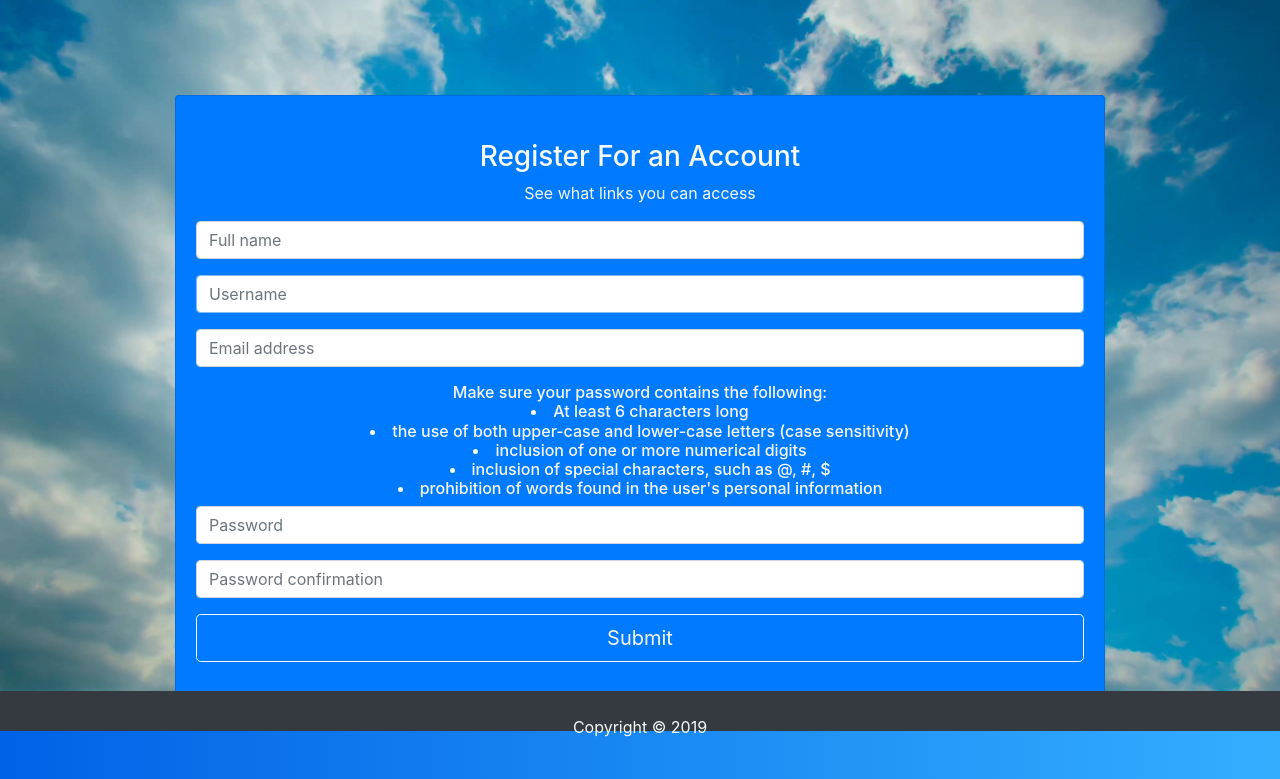
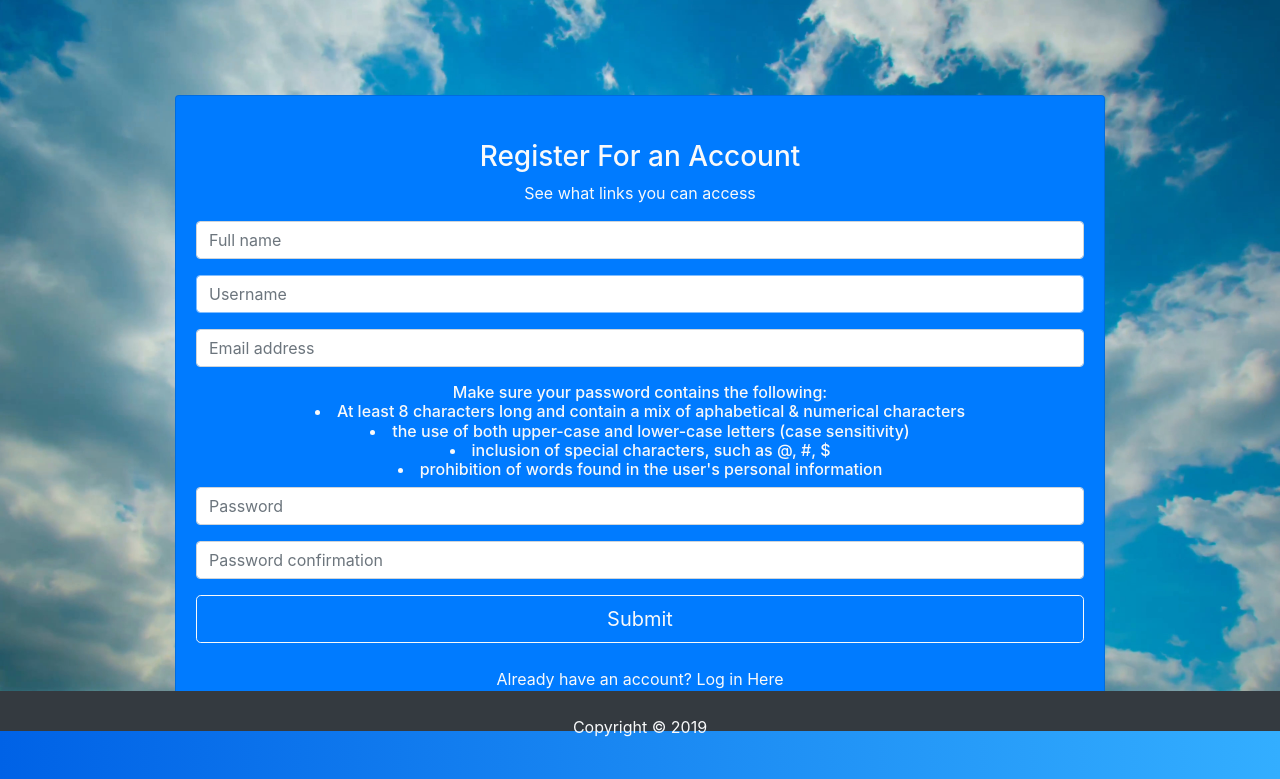
Before and after one commit to Cklewis/Admin-Portal, a Django app: page /users/register/ in a window 1280 px wide. Shown: the part 69-848 px from the top of the page. Run offline with Django 3.2, Linux system fonts and the light colour scheme; some libraries are stand-ins or nearby versions.

Commit message:
Update to Registration

```diff
--- a/server/adminportal/templates/pages/register.html
+++ b/server/adminportal/templates/pages/register.html
@@ -21,9 +21,8 @@
             </div>
             <h6>
               Make sure your password contains the following:
-              <li>At least 6 characters long</li>
+              <li>At least 8 characters long and contain a mix of aphabetical & numerical characters</li>
               <li>the use of both upper-case and lower-case letters (case sensitivity)</li>
-              <li>inclusion of one or more numerical digits</li>
               <li>inclusion of special characters, such as @, #, $</li>
               <li>prohibition of words found in the user's personal information</li>
             </h6>
```
